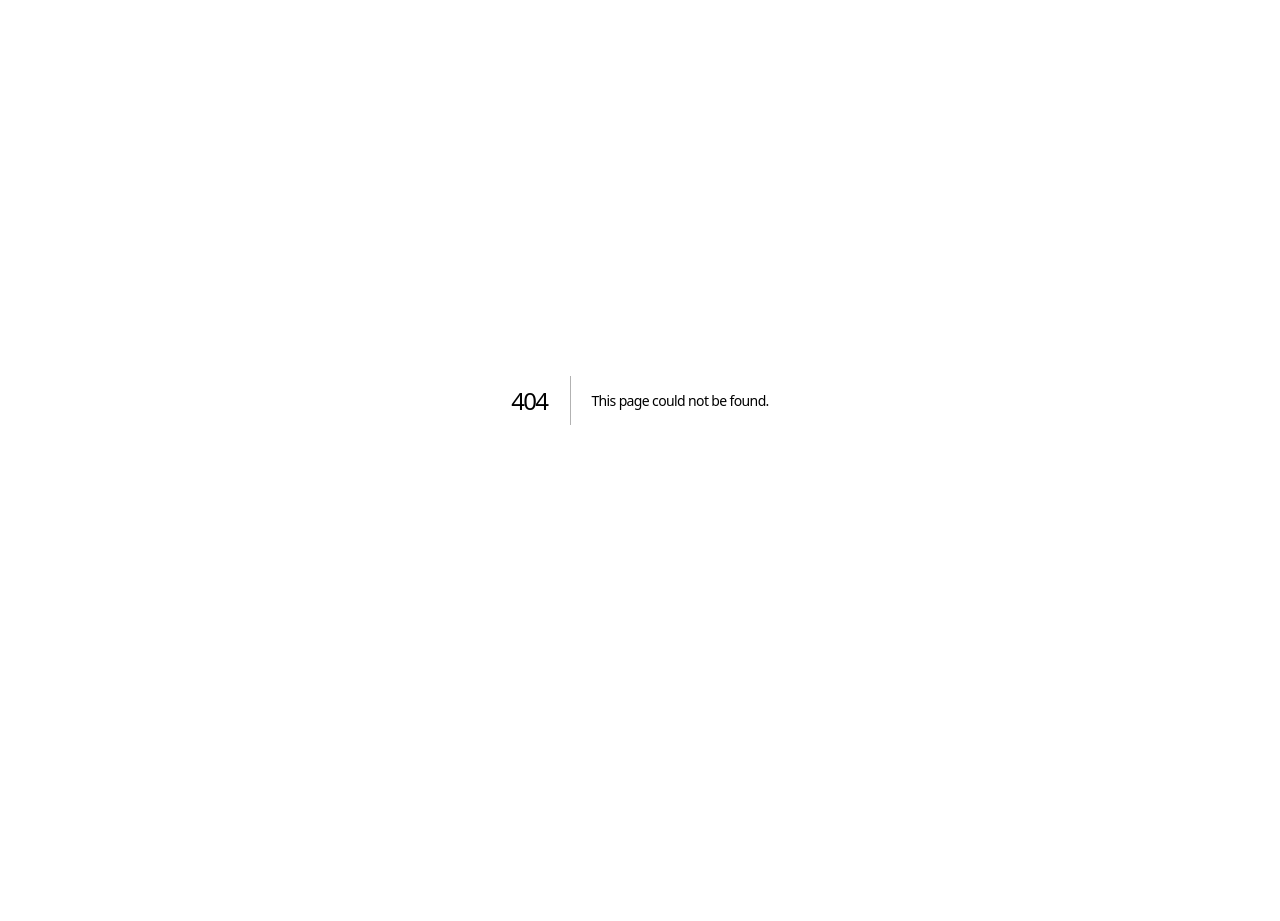
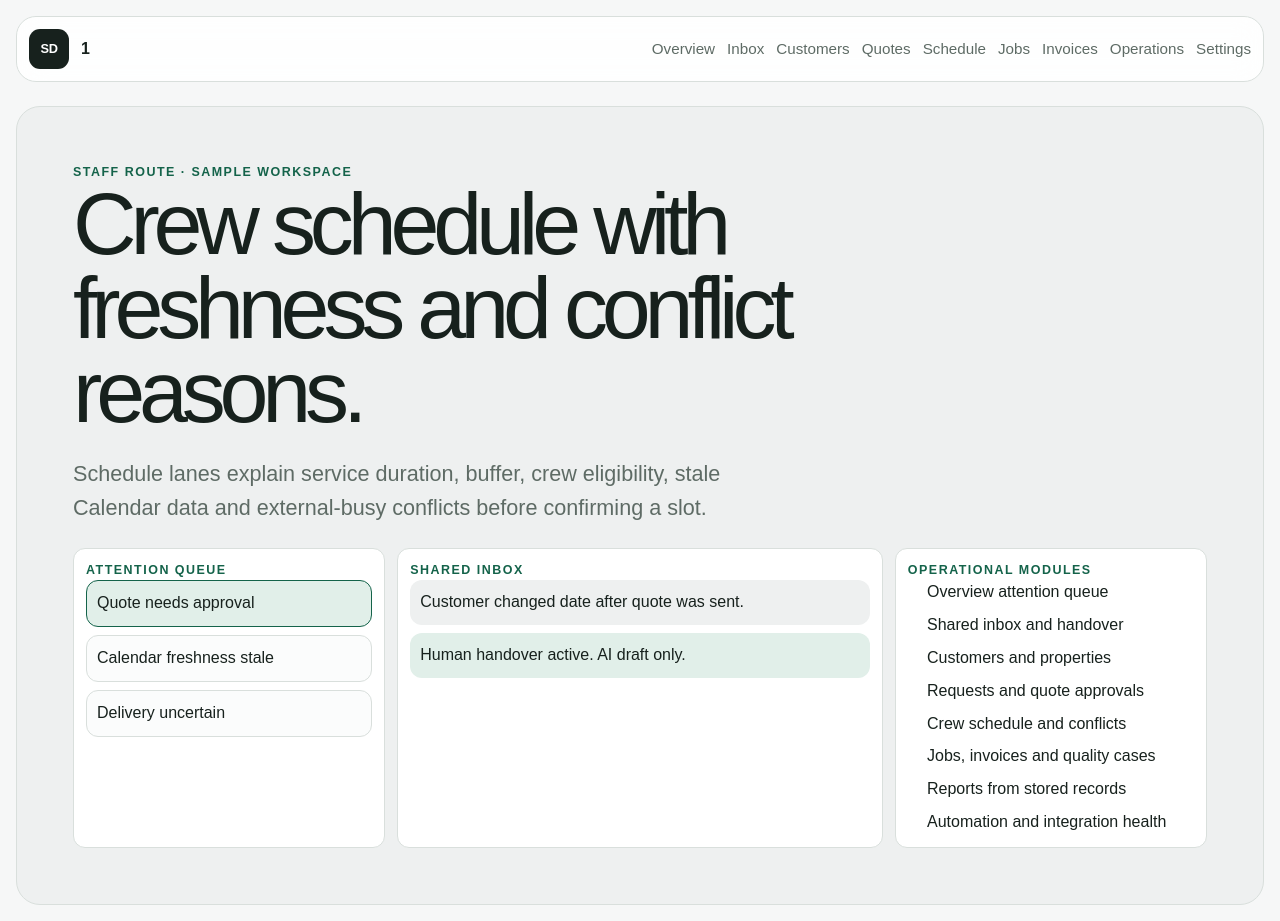
Before and after one commit to SaamVR/ServiceDesk, a Next.js app: page /app/1/schedule in a window 1280 px wide. Before the commit this address had no page. Before the commit the page ends 800 px from the top, so only its background shows below. Built offline with nearby package versions, Linux system fonts and the light colour scheme.

Commit message:
feat: add staff schedule route

```diff
--- /dev/null
+++ b/src/app/app/[workspace]/schedule/page.tsx
@@ -0,0 +1,14 @@
+import { OperationalRoute } from "@/features/operations/OperationalRoute";
+
+export default async function StaffSchedulePage({ params }: { params: Promise<{ workspace: string }> }) {
+  const { workspace } = await params;
+
+  return (
+    <OperationalRoute
+      surface="staff"
+      workspaceLabel={workspace}
+      title="Crew schedule with freshness and conflict reasons."
+      description="Schedule lanes explain service duration, buffer, crew eligibility, stale Calendar data and external-busy conflicts before confirming a slot."
+    />
+  );
+}
```
